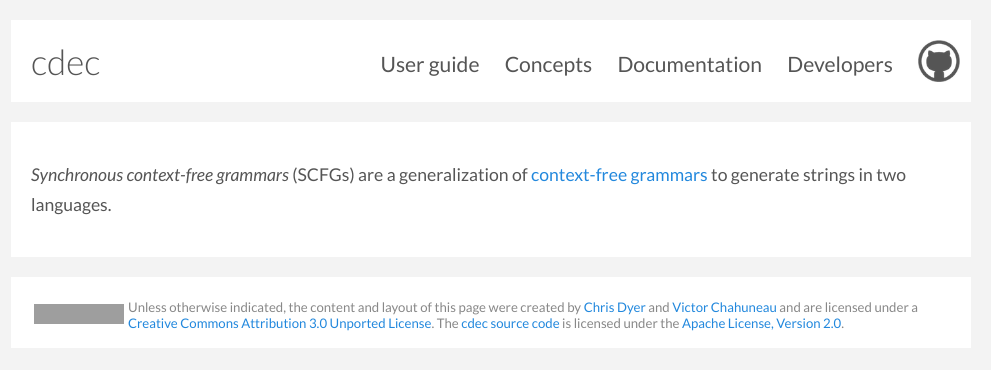
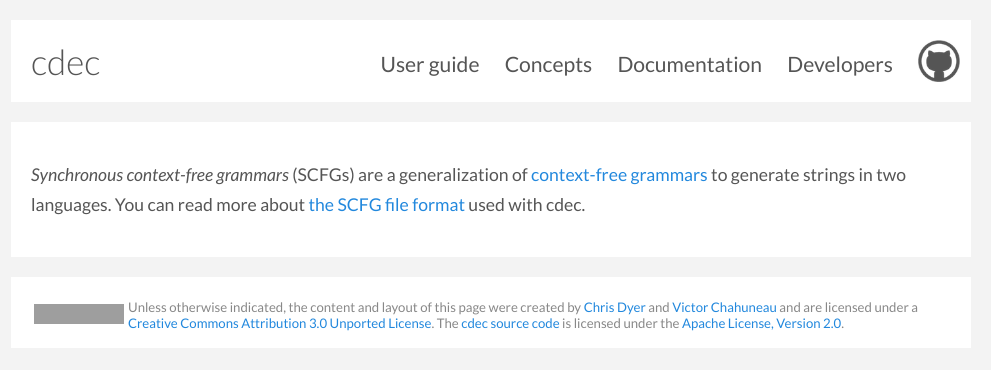
Before and after one commit to cdec/cdec.github.com, a Jekyll site: the page built from concepts/scfgs.md, in a window 1280 px wide. Shown: the top 370 px of the page, without its empty margins (149-1140 px from the left). Built offline with Jekyll 4.4.1, drawn with Linux system fonts in a browser that asks for light colours; some web fonts are replaced; Markdown is read by kramdown in place of the engine named in the settings; grey boxes are pictures that could not be loaded.

Commit message:
more detail on grammar files

```diff
--- a/concepts/scfgs.md
+++ b/concepts/scfgs.md
@@ -2,4 +2,4 @@
 layout: documentation
 title: SCFGs
 ---
-*Synchronous context-free grammars* (SCFGs) are a generalization of [context-free grammars](http://en.wikipedia.org/wiki/Context-free_grammar) to generate strings in two languages.
+*Synchronous context-free grammars* (SCFGs) are a generalization of [context-free grammars](http://en.wikipedia.org/wiki/Context-free_grammar) to generate strings in two languages. You can read more about [the SCFG file format](/documentation/grammar-format.html) used with cdec.
```
Also changed, not shown: documentation/grammar-format.md (added, +20 -0 lines), documentation/rule-format.md (deleted, +0 -10 lines), guide/grammar_extraction.md (+1 -1 lines), guide/psgs.md (+2 -0 lines), guide/tutorial.md (+2 -2 lines), img/rulefile.png.
